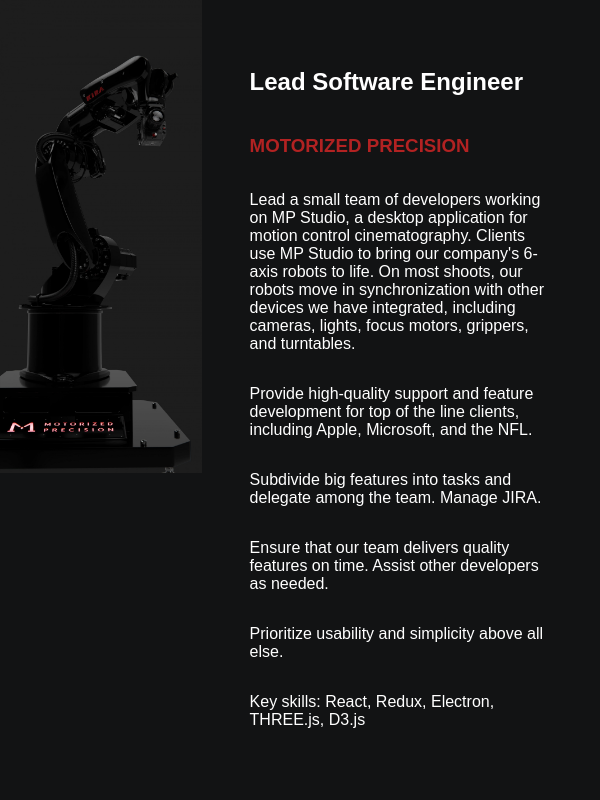
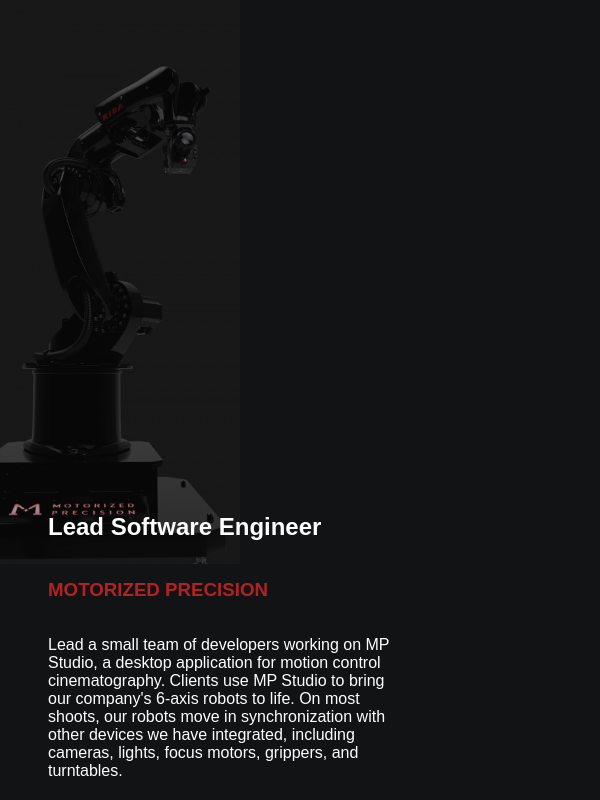
Before and after one commit to brmscheiner/newfangled-personal-website, a React (Create React App) app: page / in a window 600 px wide. Both pictures are taken after a click on the element "WORK". Shown: the top 800 px of the page. Built offline with nearby package versions, Linux system fonts and the light colour scheme.

Commit message:
CSS for mobile

```diff
--- a/src/App.css
+++ b/src/App.css
@@ -1,3 +1,45 @@
+@media (max-width: 600px) {
+  .App-intro {
+    display: flex;
+    flex-direction: column;
+    justify-content: center;
+  }
+
+  .MPVitae-sidebar {
+    opacity: 0.6;
+  }
+
+  .MPVitae-mainbar {
+    width: 60%;
+    max-width: 30em;
+    display: flex;
+    flex-direction: column;
+    padding: 3em;
+    position: absolute;
+    bottom: -24em;
+  }
+}
+
+@media (min-width: 600px) {
+  .App-intro {
+    display: flex;
+    flex-direction: row;
+    justify-content: center;
+  }
+
+  .MPVitae-sidebar {
+    width: 40%;
+  }
+
+  .MPVitae-mainbar {
+    width: 60%;
+    max-width: 30em;
+    display: flex;
+    flex-direction: column;
+    padding: 3em;
+  }
+}
+
 .Hero {
   text-align: center;
   position: absolute;
@@ -29,18 +71,6 @@
   display: flex;
   justify-content: left;
   flex-direction: row;
-}
-
-.MPVitae-mainbar {
-  width: 60%;
-  max-width: 30em;
-  display: flex;
-  flex-direction: column;
-  padding: 3em;
-}
-
-.MPVitae-sidebar {
-  width: 40%;
 }
 
 .MPVitae-sidebar-image {
```
Also changed, not shown: src/pages/mp/MPVitae.js (line endings or trailing spaces).
